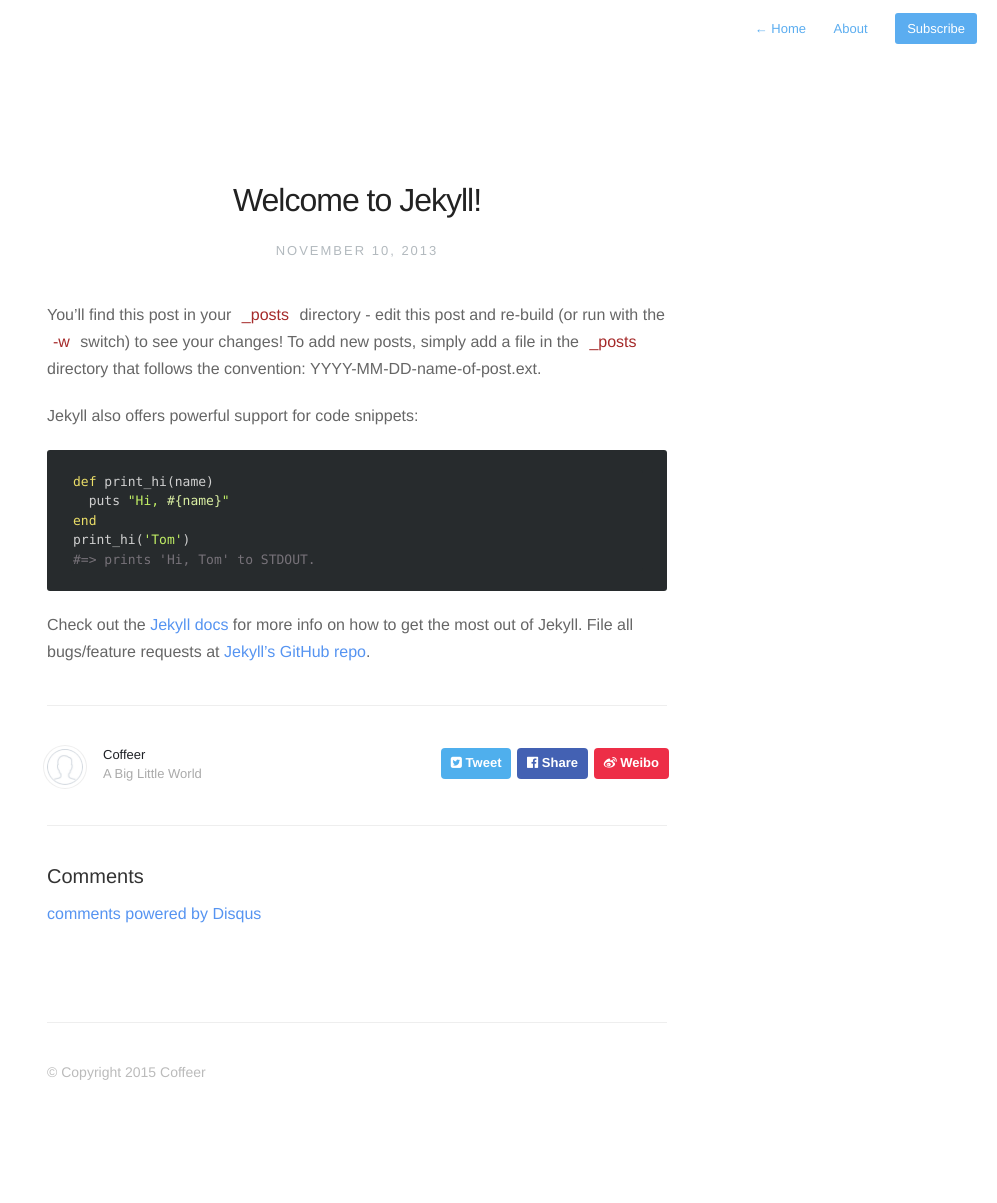
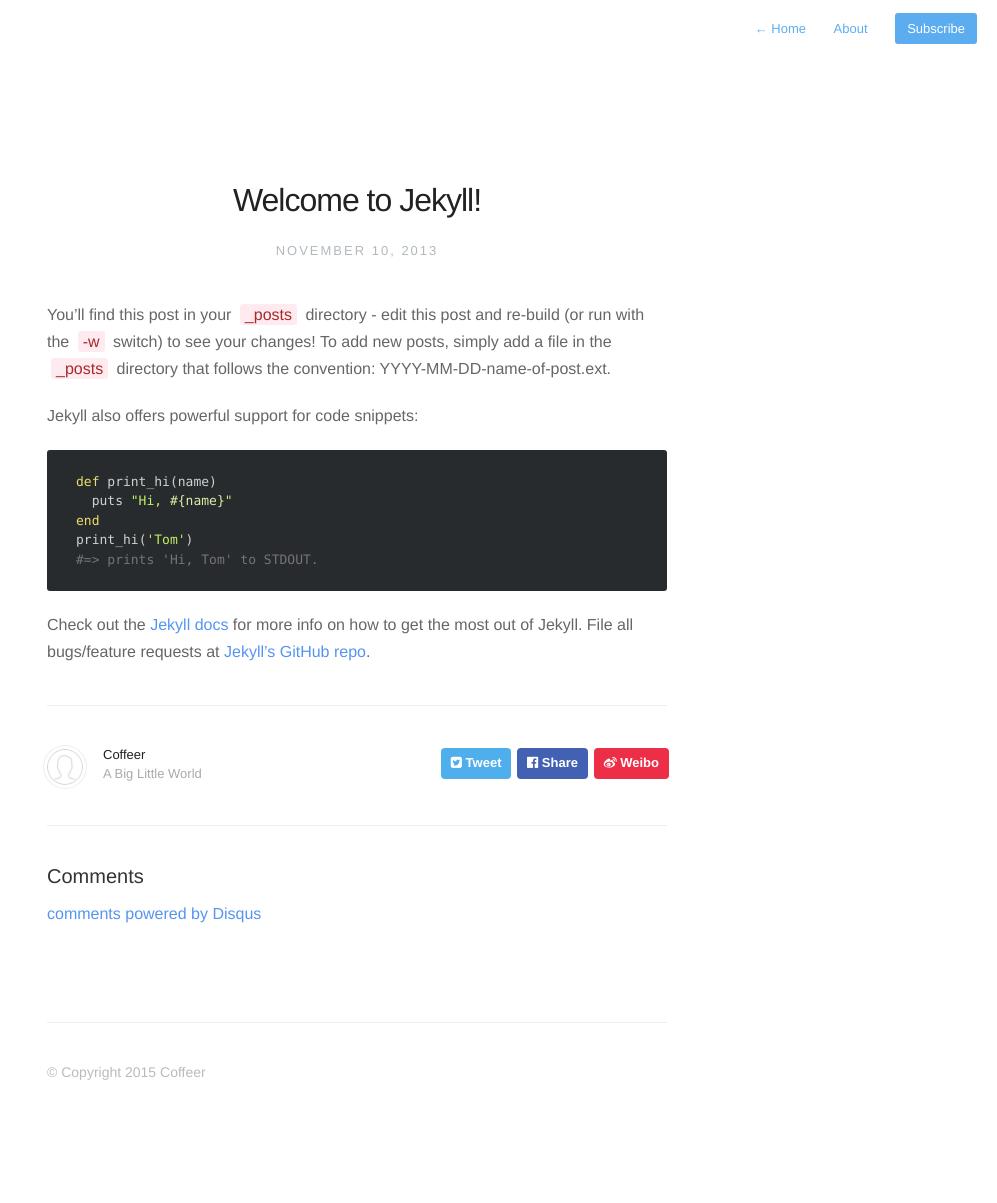
Before and after one commit to dingxizheng/dingxizheng.github.io, a Jekyll site: the page built from _posts/2013-11-10-welcome-to-jekyll.markdown, in a window 1280 px wide. Shown: the whole page, without its empty margins (283-1280 px from the left). Built offline with Jekyll 4.4.1, drawn with Linux system fonts in a browser that asks for light colours; nearby versions of some CDN libraries; comment, search, counter and statistics services are not loaded.

Commit message:
styling changes

```diff
--- a/assets/css/style.css
+++ b/assets/css/style.css
@@ -313,10 +313,11 @@ pre	{
 }
 
 code {
+	background-color: rgb(255, 234, 239);
 	color: brown;
     border-radius: 3px;
     margin: 0 4px;
-    padding: 2px;
+    padding: 2px 5px;
     /*border: #5badf0 1px solid;*/
 }
 
```
